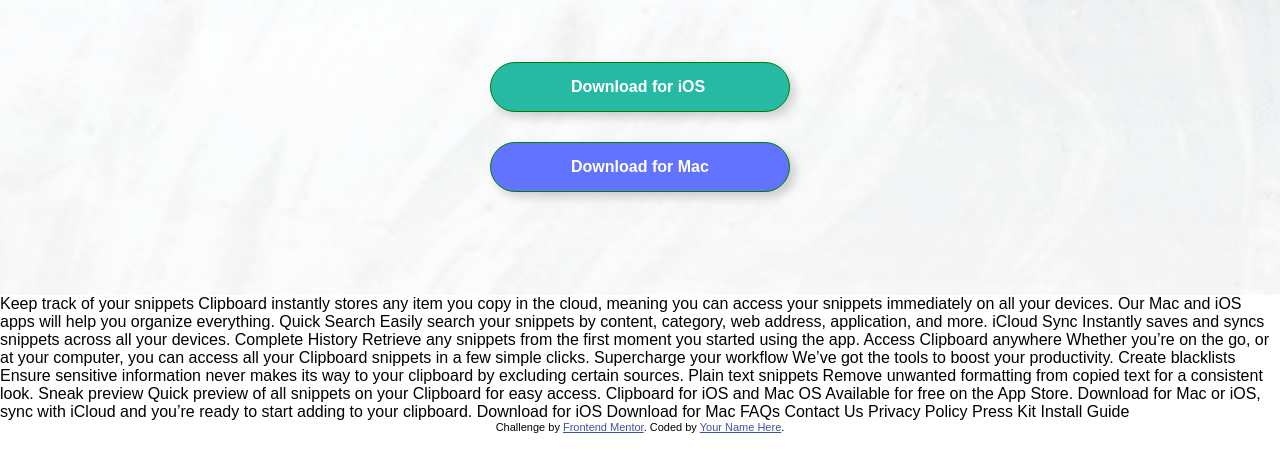
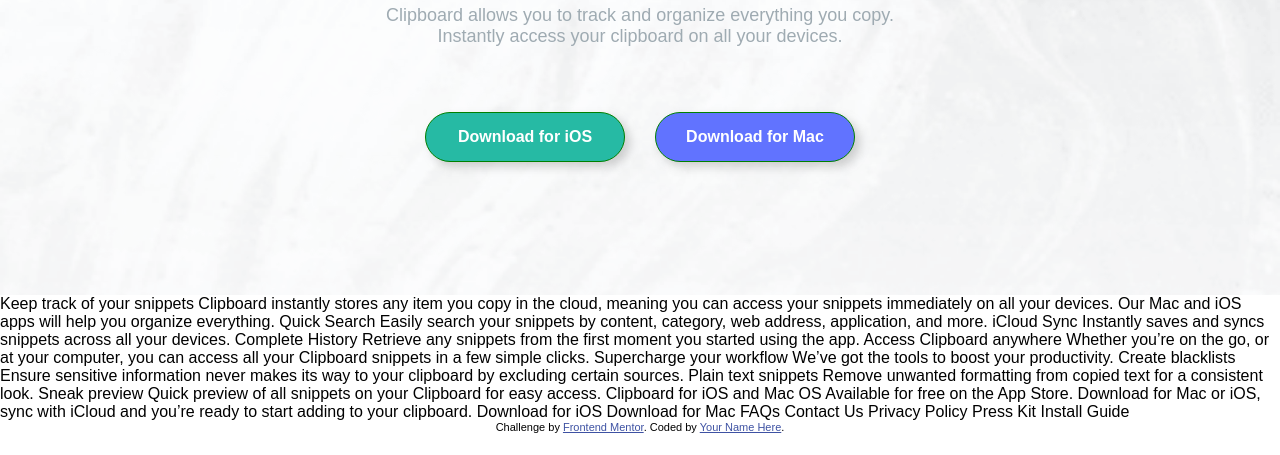
Before and after one commit to JuanSeRDev/CJ-3-clipboard-landing-page-master, a plain HTML site: page index.html in a window 1280 px wide. Shown: the part 345-800 px from the top of the page. Drawn offline with Linux system fonts and the light colour scheme; a web font is replaced by a local one.

Commit message:
Header desktop @mediaQuery

```diff
--- a/Style.css
+++ b/Style.css
@@ -32,6 +32,8 @@ header {
     background-image: url(images/bg-header-mobile.png);
     background-repeat: no-repeat;
     background-size: 100%;
+    display: flex;
+    justify-content: center;
 }
 
 .h-container {
@@ -86,5 +88,21 @@ header {
 
 /*END HEADER*/
 
+@media screen and (min-width: 900px) {
+    .h-container {
+        width: 600px;
+    }
+
+    .hc-buttons {
+        flex-direction: row;
+    }
+
+    .hc-buttons a{
+        text-align: center;
+        padding: 15px;
+        width: 200px;
+    }
+}
+
 .attribution { font-size: 11px; text-align: center; }
 .attribution a { color: hsl(228, 45%, 44%); }
```
